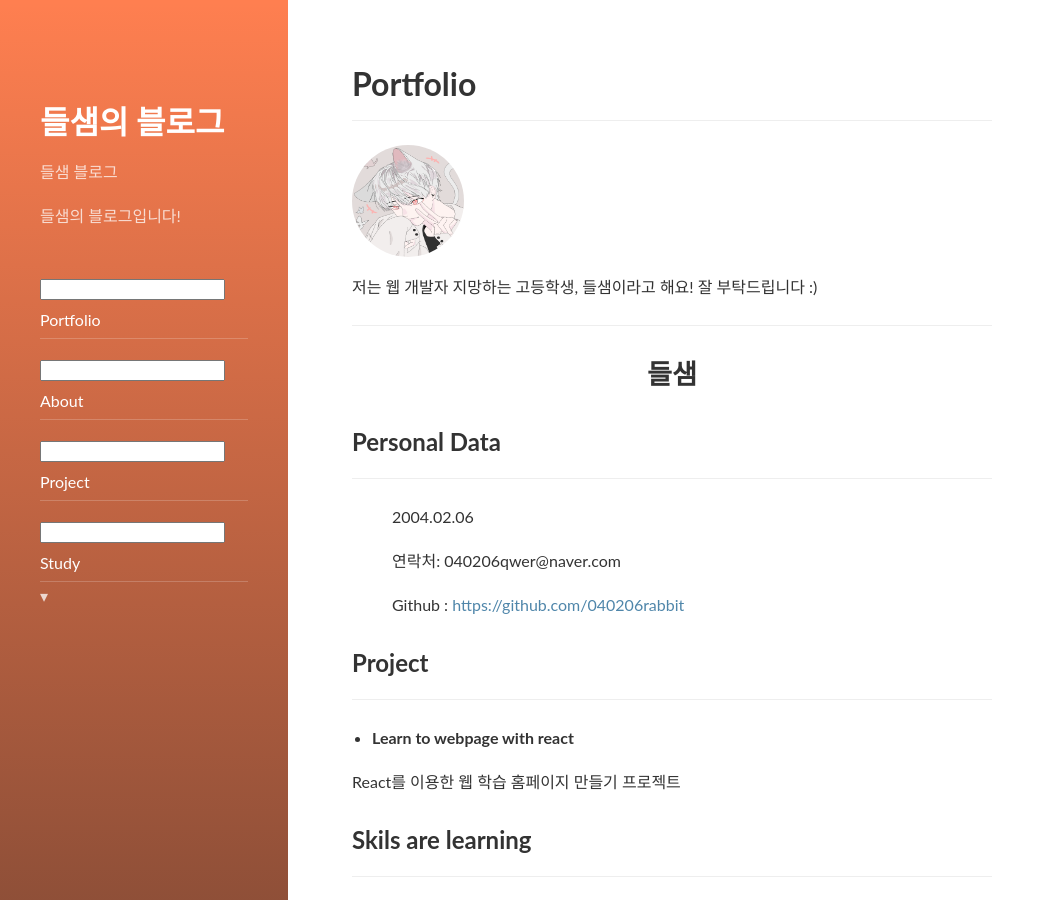
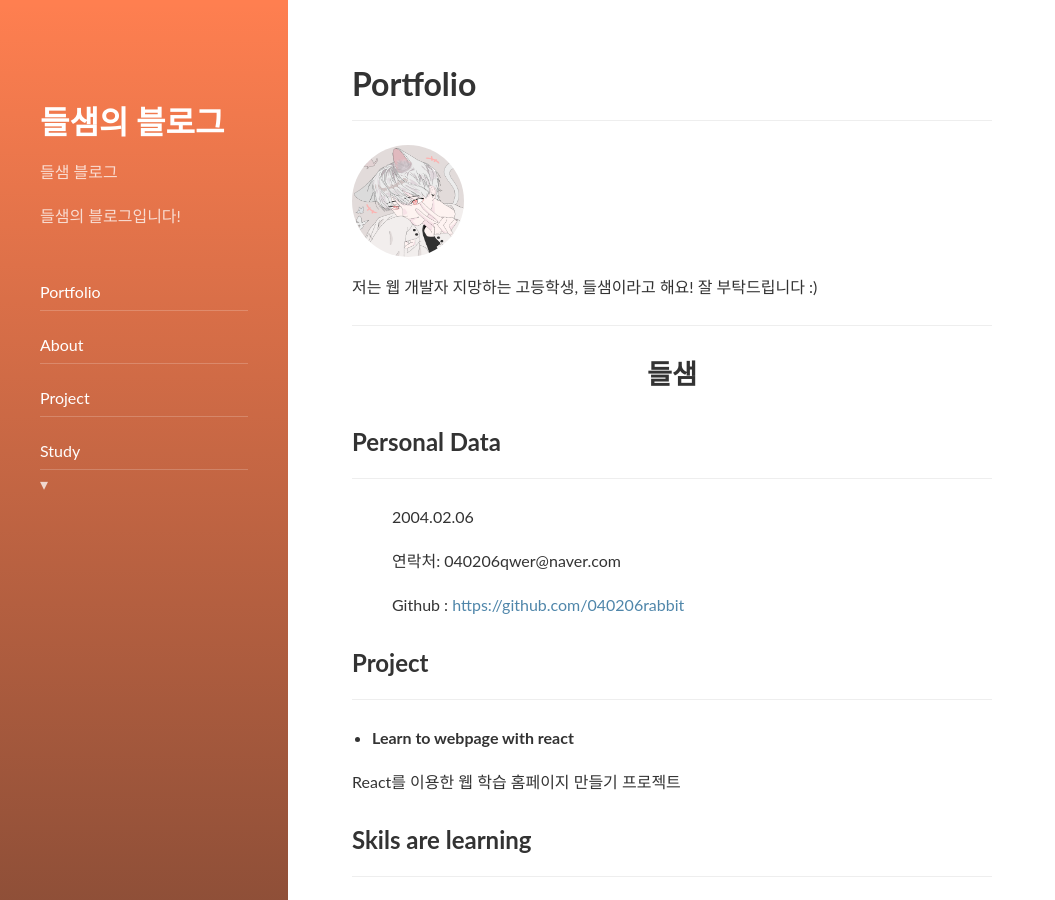
Before and after one commit to 040206rabbit/040206rabbit.github.io, a Jekyll site: the page built from portfolio.md, in a window 1280 px wide and 900 px high. Shown: the whole window, without its empty margins (0-1055 px from the left). Built offline with Jekyll 4.4.1, drawn with Linux system fonts in a browser that asks for light colours; nearby versions of some CDN libraries.

Commit message:
Update nav.html
no idiot!!!

```diff
--- a/_includes/nav.html
+++ b/_includes/nav.html
@@ -6,7 +6,6 @@
   "menu", true | sort: "order" %} {% assign count = 0%} {% for node in pages %}
   {% assign count = count | plus: 1 %}
   <li>
-    <input type="img" src="../assets/icons/favicon.ico" />
     <div class="list-wrapper">
       <a
         class="sidebar-nav-item{% if page.url == node.url %} active{% endif %}"
```
